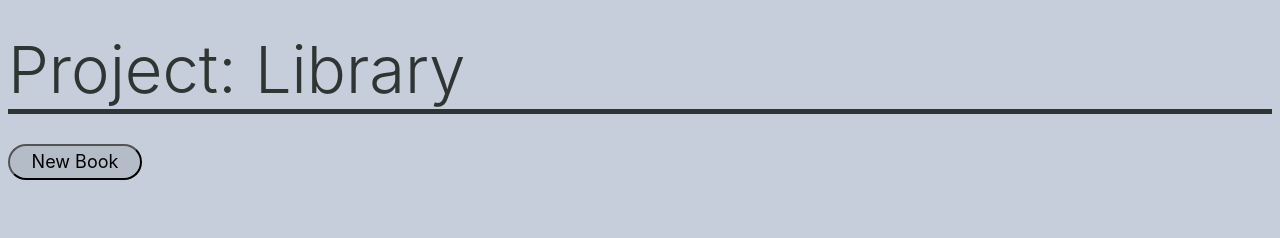
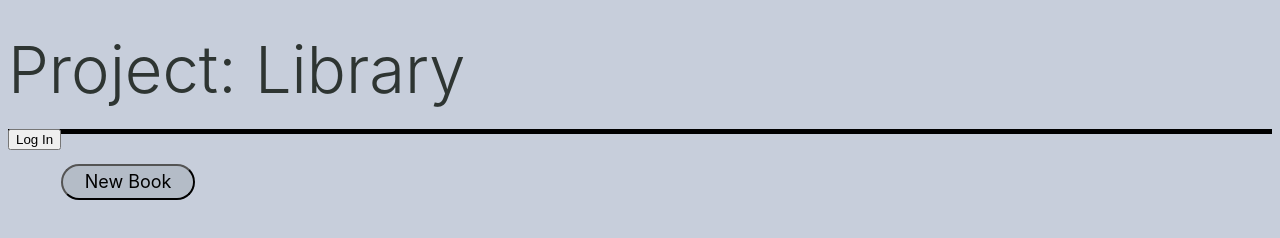
Before and after one commit to Quan-p/Proejct-Library, a website: page index.html in a window 1280 px wide. Drawn offline with Linux system fonts and the light colour scheme.

Commit message:
Fixed gitignore

```diff
--- a/index.html
+++ b/index.html
@@ -9,9 +9,13 @@
   <link href='https://fonts.googleapis.com/css2?family=Poppins&display=swap' rel='stylesheet'>
 </head>
 
-<header>Project: Library</header>
 <body>
-
+  <nav>
+    <h1>Project: Library</h1>
+    <div>
+      <button  id='log-in'>Log In</button>
+    </div>
+  </nav>
 <button id='myBtn' onclick='openModal()'>New Book</button>
 
 <!-- The Modal -->
--- a/package.json
+++ b/package.json
@@ -1,5 +1,6 @@
 {
   "dependencies": {
+    "type": "module",
     "firebase": "^9.6.5"
   }
 }
--- a/script.js
+++ b/script.js
@@ -1,11 +1,3 @@
-import { initializeApp } from 'firebase/app';
-// TODO: Replace the following with your app's Firebase project configuration
-const firebaseConfig = {
-    //...
-};
-
-    const app = initializeApp(firebaseConfig);
-
 // Get the modal
 var modal = document.getElementById("myModal");
 
--- a/style.css
+++ b/style.css
@@ -36,16 +36,24 @@
 
 #form {
     font-family: -apple-system, BlinkMacSystemFont, 'Segoe UI', Roboto, Oxygen, Ubuntu, Cantarell, 'Open Sans', 'Helvetica Neue', sans-serif;
-  }
+}
 
-header {
+h1 {
     text-align: left;
     margin-top: 30px;
     font-family: -apple-system, BlinkMacSystemFont, 'Segoe UI', Roboto, Oxygen, Ubuntu, Cantarell, 'Open Sans', 'Helvetica Neue', sans-serif;
     font-weight: 300;
     font-size: 65px;
-    border-bottom: 5px solid #2E3532;
     color: #2E3532;
+    margin-bottom: 20px;
+}
+
+nav {
+    border-bottom: black solid 5px;
+}
+
+#log-in {
+    float: left;
 }
 
 body {
```
Also changed, not shown: 1 other file. Lines whose indentation alone changed are shown as unchanged.
